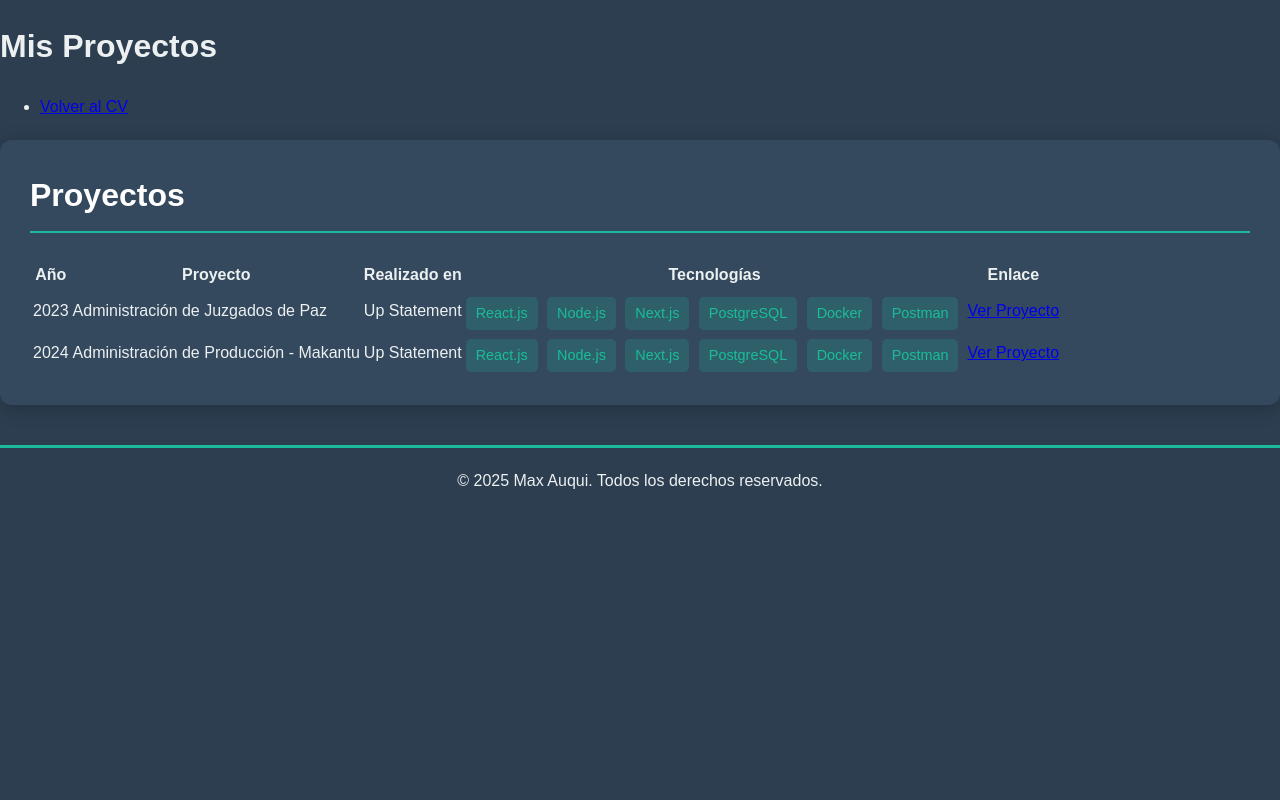
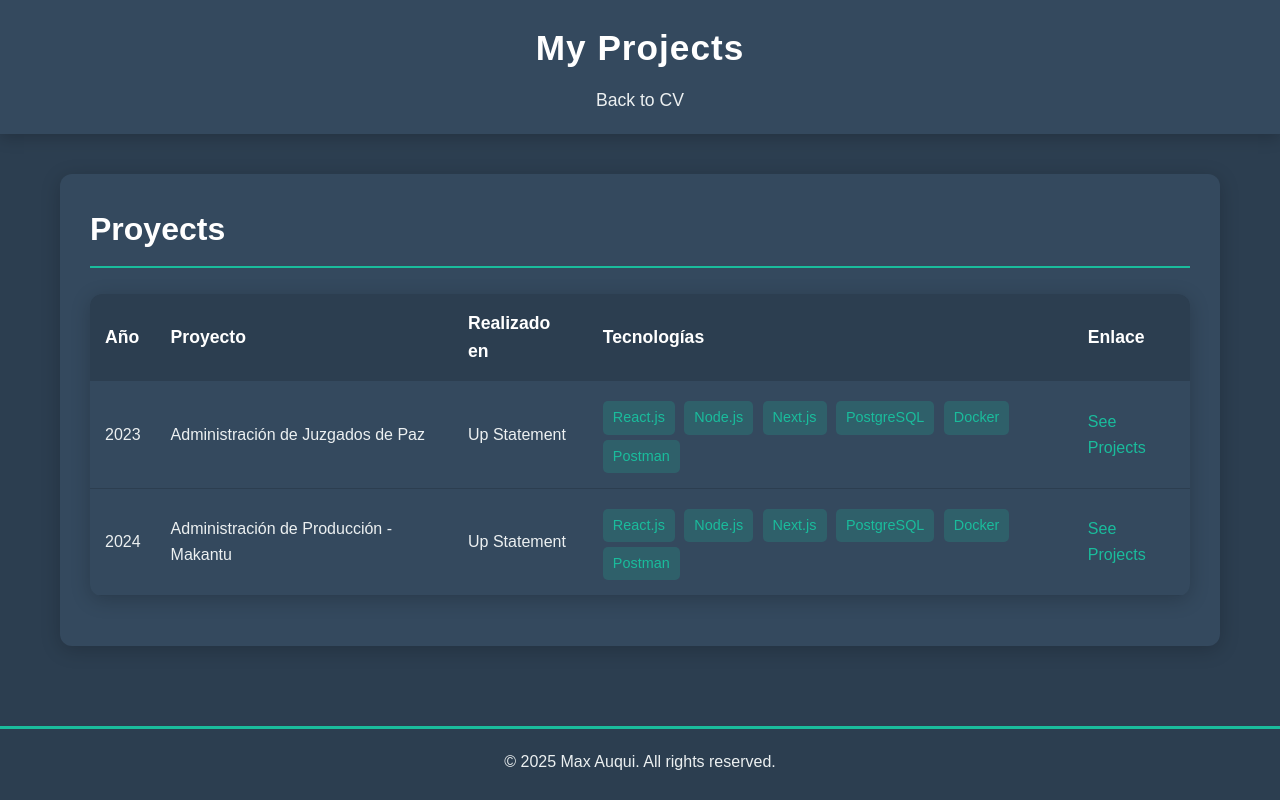
Before and after one commit to max-auqui/max.auqui.github.io, a plain HTML site: page project/listproject.html in a window 1280 px wide. Drawn offline with Linux system fonts and the light colour scheme.

Commit message:
subpestanias

```diff
--- a/project/listproject.html
+++ b/project/listproject.html
@@ -3,16 +3,16 @@
 <head>
     <meta charset="UTF-8">
     <meta name="viewport" content="width=device-width, initial-scale=1.0">
-    <title>Mis Proyectos - Max Auqui</title>
+    <title>My Projects - Max Auqui</title>
     <link rel="stylesheet" href="../styles/styles.css">
 </head>
 <body>
     <!-- Encabezado -->
     <header class="header">
-        <h1>Mis Proyectos</h1>
+        <h1>My Projects</h1>
         <nav class="navbar">
             <ul>
-                <li><a href="../index.html">Volver al CV</a></li>
+                <li><a href="../index.html">Back to CV</a></li>
             </ul>
         </nav>
     </header>
@@ -20,7 +20,7 @@
     <main class="container">
         <!-- Tabla de proyectos -->
         <section class="section">
-            <h2>Proyectos</h2>
+            <h2>Proyects</h2>
             <table class="projects-table">
                 <thead>
                     <tr>
@@ -44,7 +44,7 @@
                             <span class="tech">Docker</span>
                             <span class="tech">Postman</span>
                         </td>
-                        <td><a href="juezdepaz.html" target="_blank">Ver Proyecto</a></td>
+                        <td><a href="juezdepaz.html" target="_blank">See Projects</a></td>
                     </tr>
                     <tr>
                         <td>2024</td>
@@ -58,7 +58,7 @@
                             <span class="tech">Docker</span>
                             <span class="tech">Postman</span>
                         </td>
-                        <td><a href="makantu.html" target="_blank">Ver Proyecto</a></td>
+                        <td><a href="makantu.html" target="_blank">See Projects</a></td>
                     </tr>
                 </tbody>
             </table>
@@ -66,8 +66,7 @@
     </main>
 
     <footer class="footer">
-        <p>© 2025 Max Auqui. Todos los derechos reservados.</p>
+        <p>© 2025 Max Auqui. All rights reserved.</p>
     </footer>
-    <script src="scripts/trail.js"></script>
 </body>
 </html>
--- a/styles/styles.css
+++ b/styles/styles.css
@@ -34,7 +34,16 @@ body {
     align-items: center;
     text-align: center;
 }
-
+.header {
+    background: #34495e; /* Slightly lighter para distinguir */
+    color: #fff;
+    padding: 20px 40px;
+    text-align: center;
+    box-shadow: 0 4px 15px rgba(0, 0, 0, 0.2);
+    position: sticky;
+    top: 0;
+    z-index: 1000;
+}
 .sidebar h1 {
     margin: 0 0 10px;
     font-size: 2.5rem; /* Cambiado a rem para escalabilidad */
@@ -42,7 +51,41 @@ body {
     border-bottom: 3px solid #1abc9c;
     padding-bottom: 10px;
 }
+.header h1 {
+    margin: 0;
+    font-size: 2.2em;
+    letter-spacing: 1px;
+    font-weight: 700;
+}
+.navbar {
+    margin-top: 10px;
+}
 
+.navbar ul {
+    list-style: none;
+    padding: 0;
+    margin: 0;
+}
+
+.navbar ul li {
+    display: inline-block;
+    margin: 0 25px;
+}
+
+.navbar ul li a {
+    color: #ecf0f1;
+    text-decoration: none;
+    font-size: 1.1em;
+    font-weight: 500;
+    padding: 8px 15px;
+    transition: all 0.3s ease;
+    border-radius: 5px;
+}
+
+.navbar ul li a:hover {
+    background: #1abc9c;
+    color: #fff;
+}
 .sidebar p {
     font-size: 1.2rem;
     margin: 10px 0 30px;
@@ -90,6 +133,15 @@ body:has(.sidebar) .container {
     flex-direction: row;
     height: 100vh;
     overflow: hidden;
+}
+/* Ajuste para páginas sin sidebar */
+body:not(:has(.sidebar)) .container {
+    max-width: 1200px;
+    margin: 0 auto;
+    padding: 20px;
+    display: block;
+    height: auto;
+    overflow: visible;
 }
 
 /* Secciones */
@@ -141,7 +193,81 @@ body:has(.sidebar) .container {
     background: #34495e;
     color: #ecf0f1;
 }
+/* Imágenes */
+.section img {
+    width: 100%;
+    max-width: 600px;
+    height: auto;
+    display: block;
+    margin: 15px auto;
+    border-radius: 10px;
+    box-shadow: 0 4px 10px rgba(0, 0, 0, 0.3);
+    object-fit: cover;
+}
+.projects-table th,
+.projects-table td {
+    padding: 15px;
+    text-align: left;
+    border-bottom: 1px solid #2c3e50;
+    color: #ecf0f1;
+}
 
+.projects-table th {
+    background-color: #2c3e50;
+    color: #fff;
+    font-weight: 600;
+    font-size: 1.1em;
+}
+
+.projects-table td {
+    font-size: 1em;
+}
+
+.projects-table tbody tr:hover {
+    background-color: #3d5a74; /* Más claro para hover */
+}
+
+.projects-table a {
+    color: #1abc9c;
+    text-decoration: none;
+    font-weight: 500;
+    transition: color 0.3s ease;
+}
+
+.projects-table a:hover {
+    color: #16a085;
+    text-decoration: underline;
+}
+.projects-table .tech {
+    color: #1abc9c;
+    background: rgba(26, 188, 156, 0.2); /* Ajustado para fondo oscuro */
+    padding: 5px 10px;
+    border-radius: 5px;
+    font-size: 0.9em;
+    margin: 5px 5px 0 0;
+    display: inline-block;
+}
+
+/* Proyectos individuales */
+.project {
+    margin: 20px 0;
+    padding: 20px;
+    border: 1px solid #34495e;
+    border-radius: 10px;
+    transition: all 0.3s ease;
+    background: #34495e;
+    color: #ecf0f1;
+}
+/* Tabla de proyectos */
+.projects-table {
+    width: 100%;
+    border-collapse: collapse;
+    margin: 20px 0;
+    background-color: #34495e; /* Consistente con secciones */
+    border-radius: 12px;
+    overflow: hidden;
+    box-shadow: 0 4px 20px rgba(0, 0, 0, 0.2);
+}
 .project:hover {
     border-color: #1abc9c;
     box-shadow: 0 6px 15px rgba(0, 0, 0, 0.3);
```
